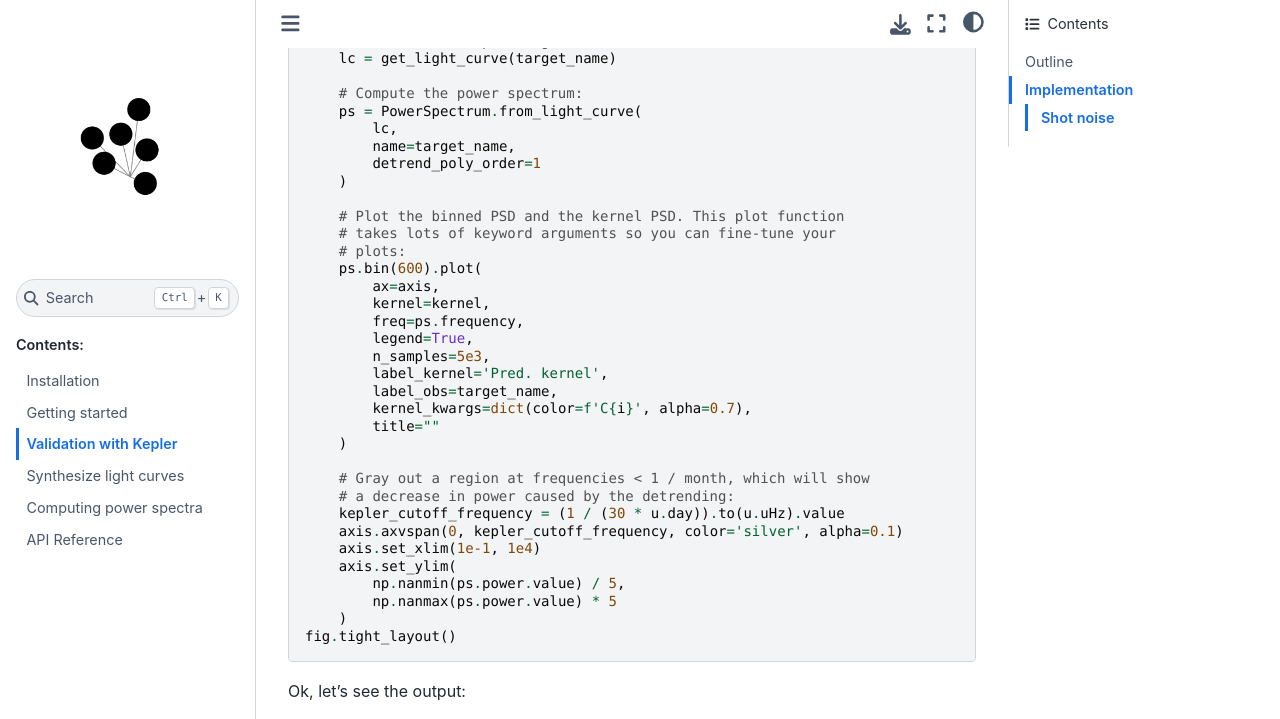
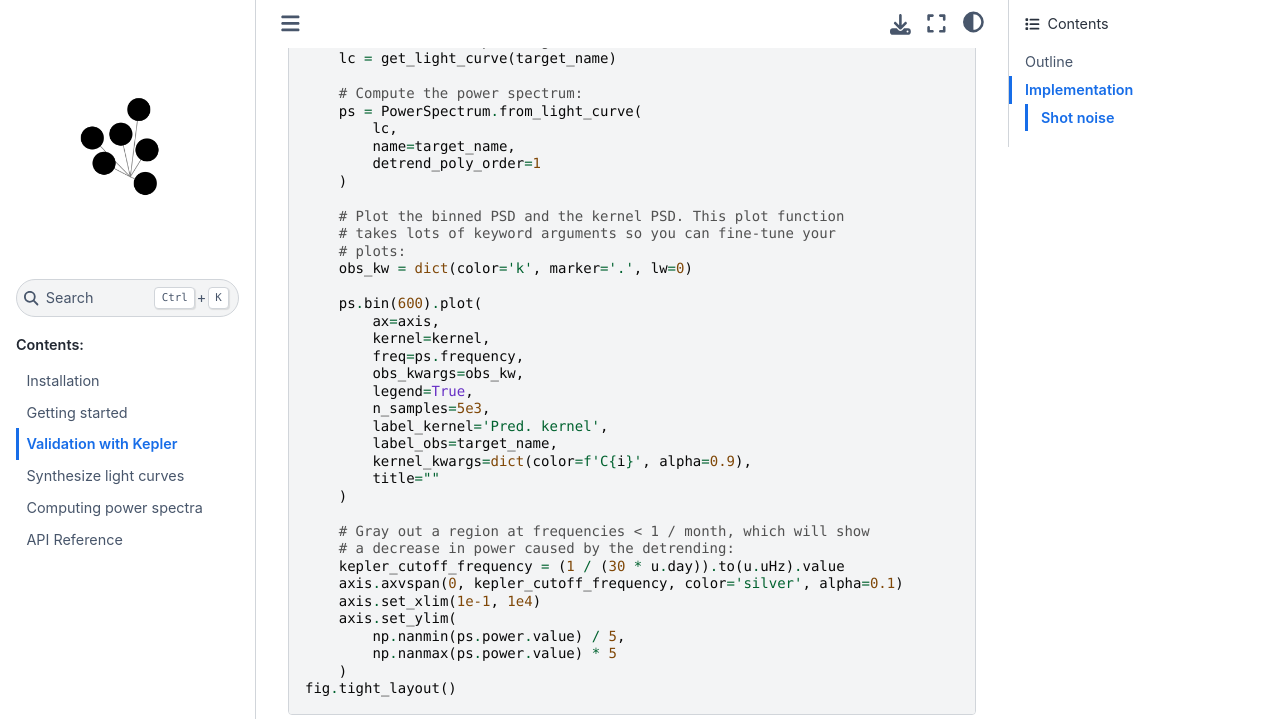
Before and after one commit to bmorris3/gadfly, a Sphinx documentation site: the page built from docs/gadfly/validation.rst, in a window 1280 px wide and 900 px high, scrolled down 1908 px, cut to the strip 0-719 px from the top of the window. Built offline with Sphinx 7.4.7 and the Sphinx Book theme 1.1.4, drawn with Linux system fonts in a browser that asks for light colours; the version number could not be read and is left out.

Commit message:
docs fixes

```diff
--- a/docs/gadfly/validation.rst
+++ b/docs/gadfly/validation.rst
@@ -115,15 +115,18 @@
         # Plot the binned PSD and the kernel PSD. This plot function
         # takes lots of keyword arguments so you can fine-tune your
         # plots:
+        obs_kw = dict(color='k', marker='.', lw=0)
+
         ps.bin(600).plot(
             ax=axis,
             kernel=kernel,
             freq=ps.frequency,
+            obs_kwargs=obs_kw,
             legend=True,
             n_samples=5e3,
             label_kernel='Pred. kernel',
             label_obs=target_name,
-            kernel_kwargs=dict(color=f'C{i}', alpha=0.7),
+            kernel_kwargs=dict(color=f'C{i}', alpha=0.9),
             title=""
         )
 
@@ -196,6 +199,8 @@
             detrend_poly_order=1
         )
 
+        obs_kw = dict(color='k', marker='.', lw=0)
+
         # Plot the binned PSD of the light curve:
         ps.bin(600).plot(
             ax=axis,
@@ -205,7 +210,8 @@
             n_samples=5e3,
             label_kernel='Pred. kernel',
             label_obs=target_name,
-            kernel_kwargs=dict(color=f'C{i}', alpha=0.7),
+            obs_kwargs=obs_kw,
+            kernel_kwargs=dict(color=f'C{i}', alpha=0.9),
             title=""
         )
 
@@ -316,7 +322,7 @@
             detrend_poly_order=1
         ).bin(200)
 
-        kernel_kw = dict(color=f"C{i}", alpha=0.8)
+        kernel_kw = dict(color=f"C{i}", alpha=0.9)
         obs_kw = dict(color='k', marker='.', lw=0)
         freq = np.logspace(-0.5, 4, int(1e3)) * u.uHz
         kernel.plot(
```
Also changed, not shown: 1 other file.
